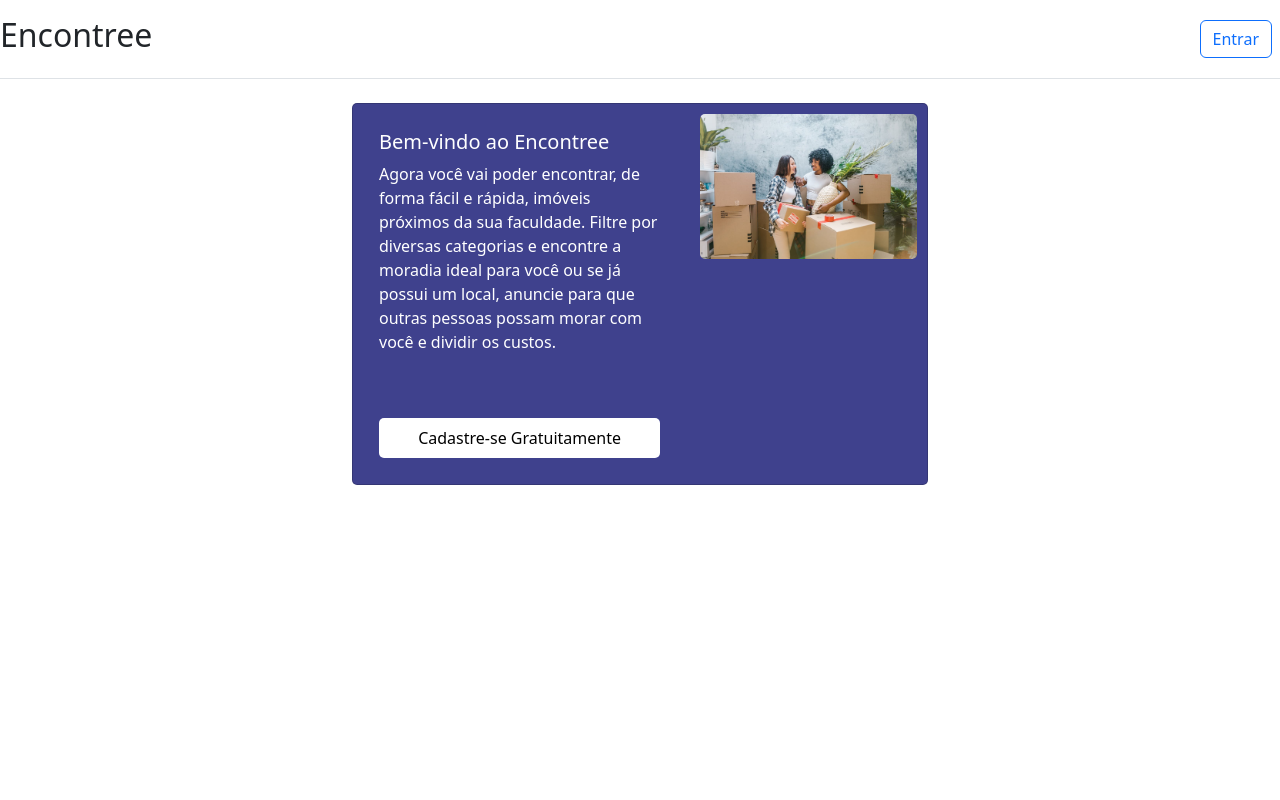
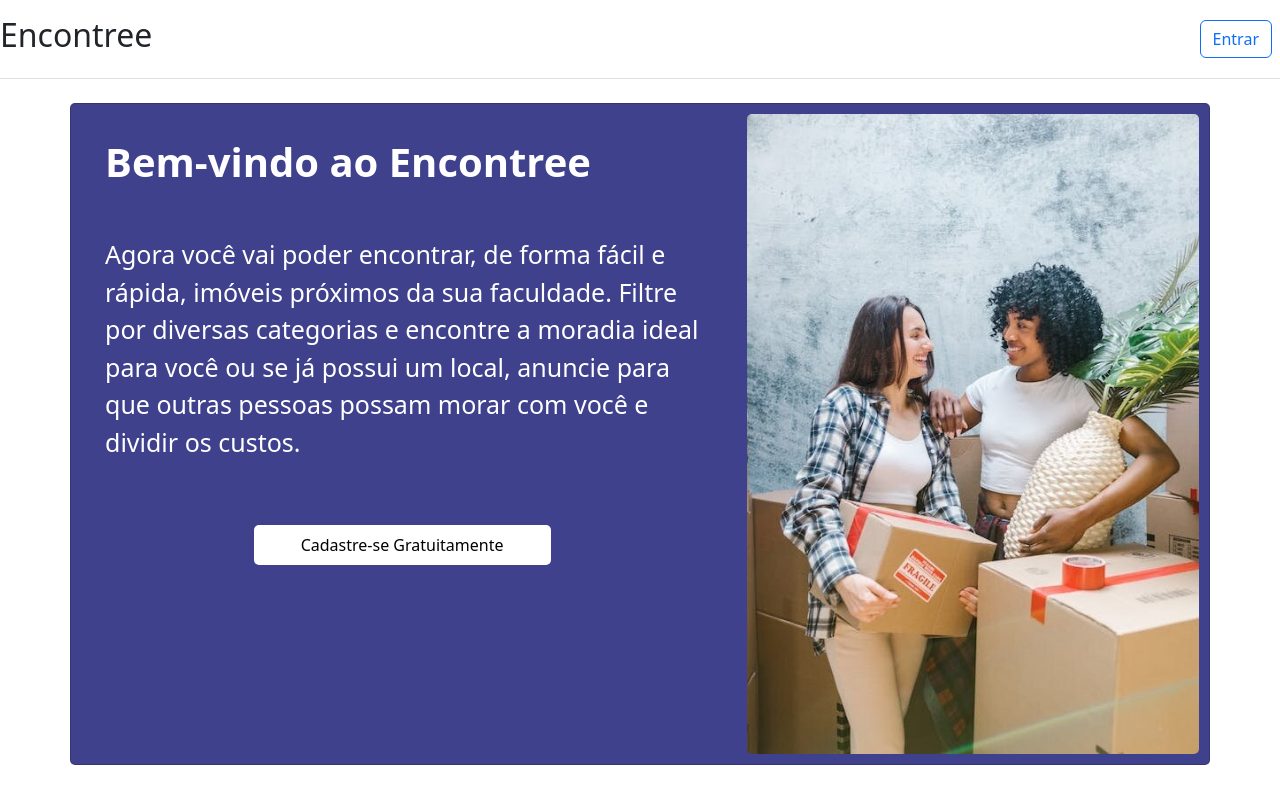
Before and after one commit to rafavmaciel/encontree-front, a React (Create React App) app: page / in a window 1280 px wide. Built offline with nearby package versions, Linux system fonts and the light colour scheme.

Commit message:
alterando o scss das pages e arrumando landingPage

```diff
--- a/src/pages/landingPage/index.js
+++ b/src/pages/landingPage/index.js
@@ -1,27 +1,29 @@
 import 'bootstrap/dist/css/bootstrap.min.css';
 import Header from '../../components/header/index';
 import './styles.scss'
-import img_lp from '../../img/landingpage.jpg'
+import img_lp from '../../img/landingpageCropped.jpg'
 
 function LandingPage() {
     return (
     <>
         <Header/>
 
-        <div className="card mb-3 container" >
-            <div className="row no-gutters">
-                <div className="col-md-7">
-                    <div className="card-body">
-                        <h5 className="card-title">Bem-vindo ao Encontree</h5>
-                        <p className="card-text">Agora você vai poder encontrar, de forma fácil e rápida, imóveis próximos da sua faculdade. Filtre por diversas categorias e encontre a moradia ideal para você ou se já possui um local, anuncie para que outras pessoas possam morar com você e dividir os custos. </p>
-                        <button type="submit" className="botao white mt-5">Cadastre-se Gratuitamente</button>
+        <div className="card container blue" >
+            <div className="row">
+                <div className="col-12 col-lg-7">
+                    <div className="card-body p-4">
+                        <h5 className="card-title title">Bem-vindo ao Encontree</h5>
+                        <p className="card-text texto">Agora você vai poder encontrar, de forma fácil e rápida, imóveis próximos da sua faculdade. Filtre por diversas categorias e encontre a moradia ideal para você ou se já possui um local, anuncie para que outras pessoas possam morar com você e dividir os custos. </p>
+                        <div className='col-lg-6 offset-3'>
+
+                            <button type="submit" className="botao white mt-5">Cadastre-se Gratuitamente</button>
+                        </div>
 
                     </div>
                 </div>
-                <div className="col-md-5">
-                    <img src={img_lp} className="card-img"  />
+                <div className="col-12 col-lg-5">
+                    <img src={img_lp} className="card-img img" />
                 </div>
-
             </div>
         </div>
 
--- a/src/pages/landingPage/styles.scss
+++ b/src/pages/landingPage/styles.scss
@@ -1,18 +1,21 @@
 @import '../../stylesheets/colors';
 
-.container{
-
-    max-width: 85%;
+.blue{
     background-color: $color-azul-nav;
     border-radius: 5px;
-    padding: 10px;
     h2, h5, p, .text {
         color: $color-branco;
     }
-    .icon {
-        display: flex;
-        justify-content: center;
-    }
+}
+
+.texto {
+    font-size: 25px;
+}
+
+.title {
+    font-size: 40px;
+    font-weight: bold;
+    margin-bottom: 50px;
 }
 
 .botao {
@@ -26,3 +29,7 @@
     background-color: $color-branco;
     color: #000000;
 }
+
+.img {
+    height: 80vh;
+}
--- a/src/pages/login/index.js
+++ b/src/pages/login/index.js
@@ -6,7 +6,7 @@ function Login() {
     return (
     <>
         <Header/>
-        <div className='container col-lg-6 col-sm-12'>
+        <div className='container blue col-lg-6 col-sm-12'>
             <h2 className='d-flex justify-content-center'>Entrar</h2>
             <div className='icon'>
                 <svg xmlns="http://www.w3.org/2000/svg" width="100" height="100" fill="white" className="bi bi-person-circle" viewBox="0 0 16 16">
--- a/src/pages/login/styles.scss
+++ b/src/pages/login/styles.scss
@@ -1,6 +1,6 @@
 @import '../../stylesheets/colors';
 
-.container {
+.blue {
     background-color: $color-azul-nav;
     border-radius: 5px;
     padding: 10px;
--- a/src/pages/menu/index.js
+++ b/src/pages/menu/index.js
@@ -8,6 +8,8 @@ function Menu() {
         <Header/>
 
         <div className="container mt-5" >
+            <div className='col-sm-12 col-lg-6 offset-lg-3'>
+
                 <button type="submit" className="botao light_blue botao_icon">
                     <svg xmlns="http://www.w3.org/2000/svg" width="16" height="16" fill="currentColor" className="bi bi-search" viewBox="0 0 16 16">
                         <path d="M11.742 10.344a6.5 6.5 0 1 0-1.397 1.398h-.001c.03.04.062.078.098.115l3.85 3.85a1 1 0 0 0 1.415-1.414l-3.85-3.85a1.007 1.007 0 0 0-.115-.1zM12 6.5a5.5 5.5 0 1 1-11 0 5.5 5.5 0 0 1 11 0z"/>
@@ -27,6 +29,7 @@ function Menu() {
                     </svg>
                     Gerenciar Anúncios
                 </button>
+            </div>
 
         </div>
 
--- a/src/pages/menu/styles.scss
+++ b/src/pages/menu/styles.scss
@@ -1,8 +1,6 @@
 @import '../../stylesheets/colors';
 
-.container{
-
-    max-width: 45%;
+.blue{
     background-color: $color-azul-nav;
     border-radius: 5px;
     padding: 10px;
```
Also changed, not shown: src/img/landingpageCropped.jpg (added), 1 other file (tests, documents, lock files or other folders). Lines whose indentation alone changed are shown as unchanged.
